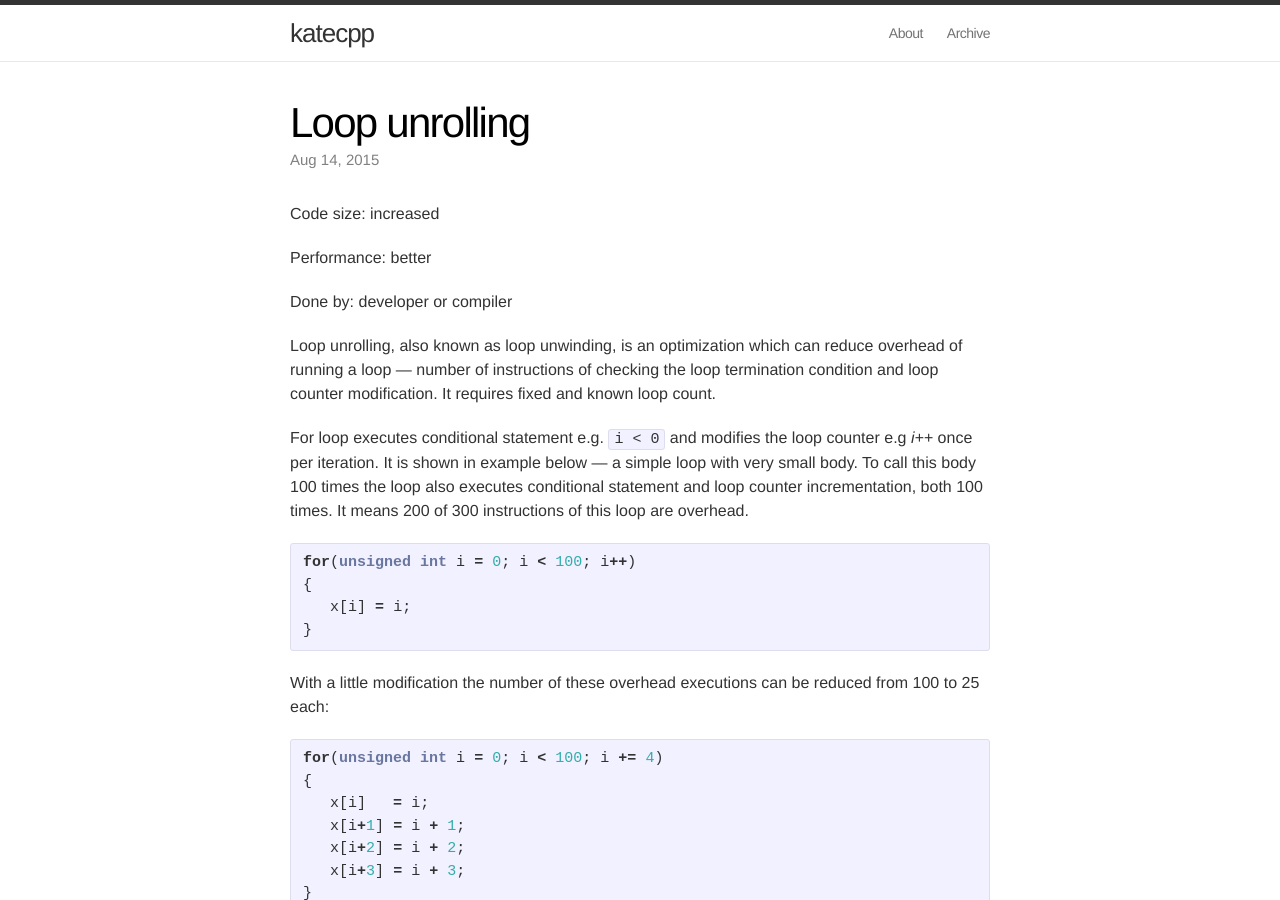
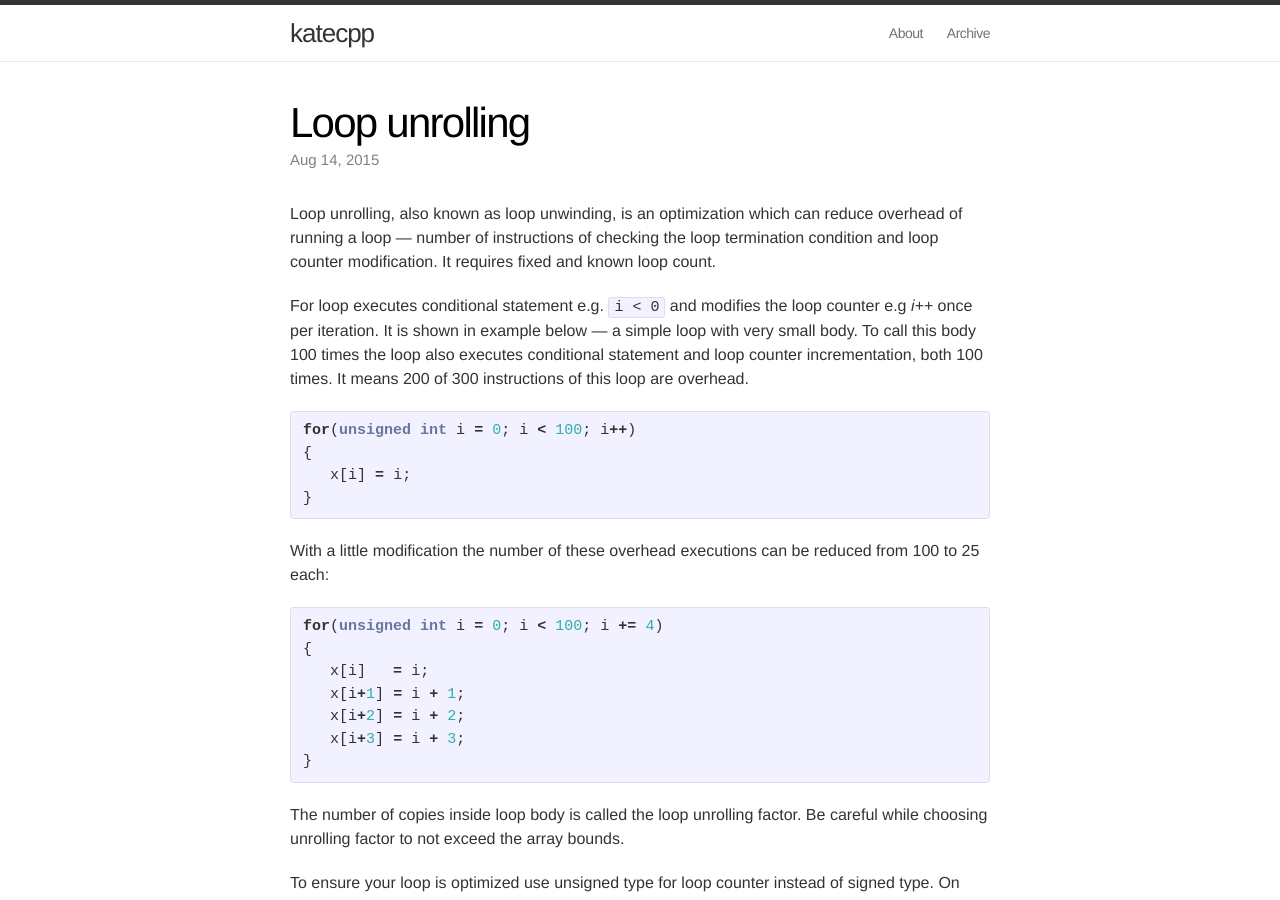
Before and after one commit to katecpp/katecpp.github.io, a Jekyll site: the page built from _posts/2015-08-14-loop-unrolling.markdown, in a window 1280 px wide and 900 px high. Built offline with Jekyll 4.4.1, drawn with Linux system fonts in a browser that asks for light colours; comment, search, counter and statistics services are not loaded.

Commit message:
Small fix for Loop Unrolling

```diff
--- a/_posts/2015-08-14-loop-unrolling.markdown
+++ b/_posts/2015-08-14-loop-unrolling.markdown
@@ -6,13 +6,6 @@ date:   2015-08-14
 categories: cpp
 tags: [optimization, loop]
 ---
-Code size:   increased
-
-Performance: better
-
-Done by:     developer or compiler
-
-
 Loop unrolling, also known as loop unwinding, is an optimization which can reduce overhead of running a loop --- number of instructions of checking the loop termination condition and loop counter modification. It requires fixed and known loop count.
 
 For loop executes conditional statement e.g. <code>i < 0</code> and modifies the loop counter e.g <em>i++</em> once per iteration. It is shown in example below --- a simple loop with very small body. To call this body 100 times the loop also executes conditional statement and loop counter incrementation, both 100 times. It means 200 of 300 instructions of this loop are overhead.
```
